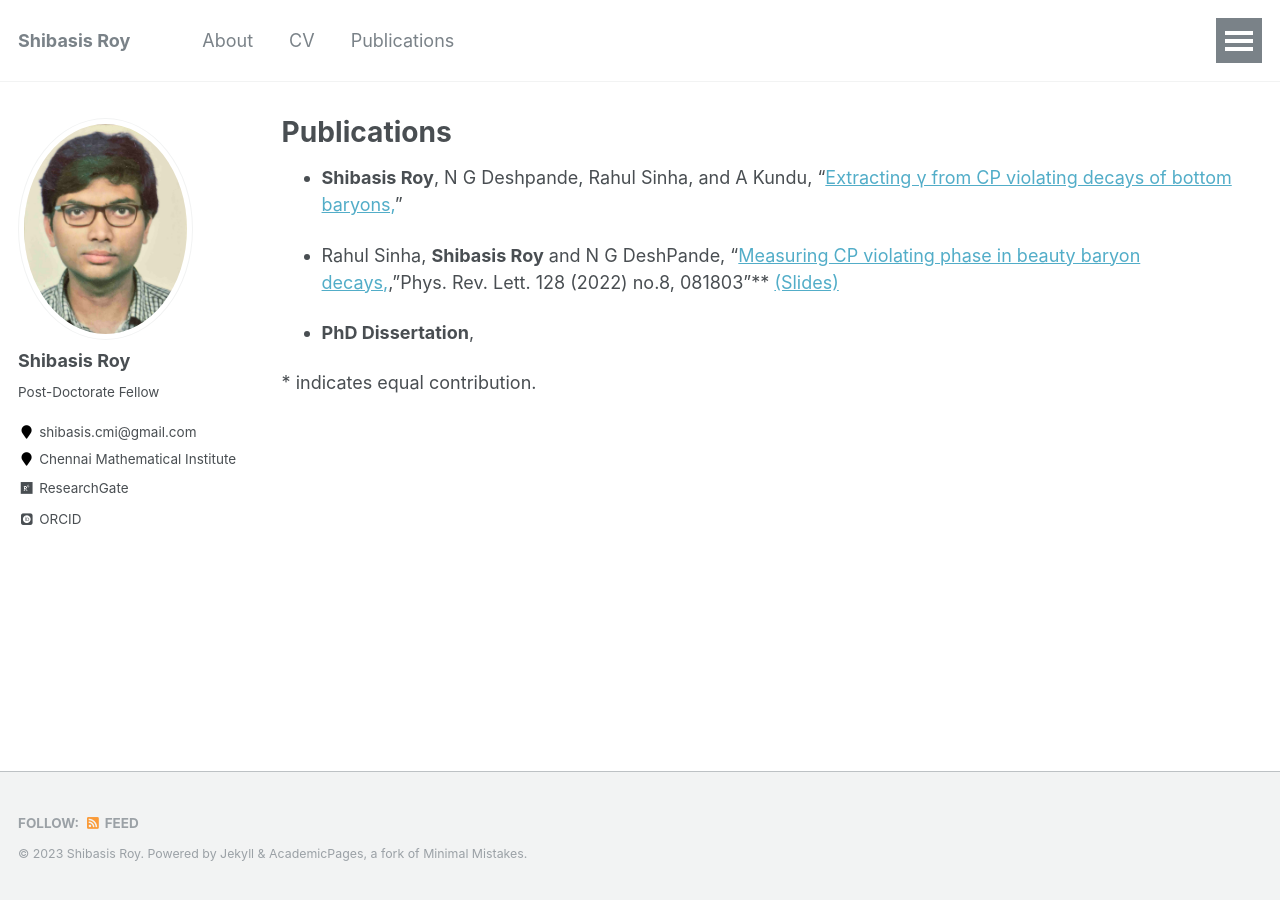
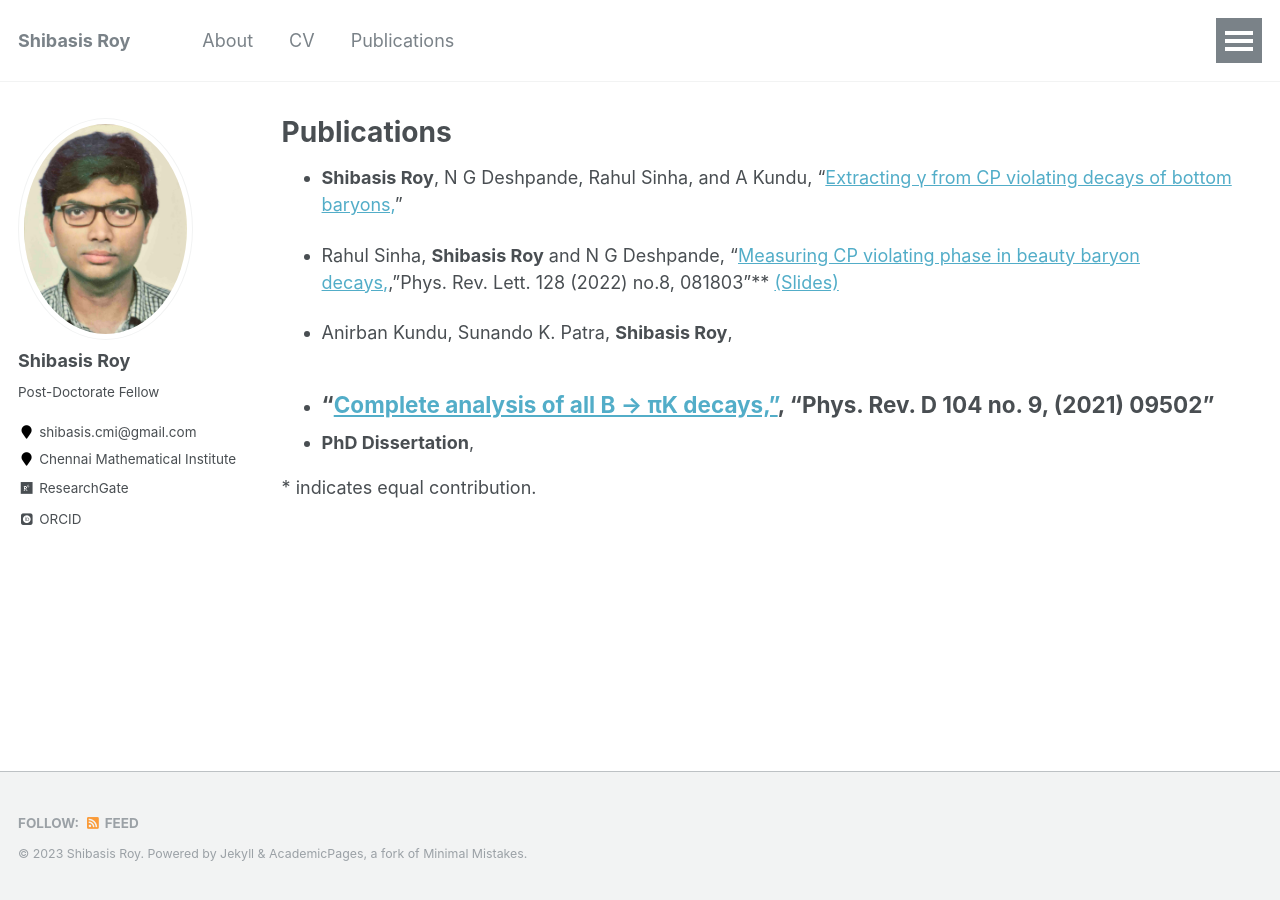
Before and after one commit to shibasisr/shibasisr.github.io, a Jekyll site: the page built from _pages/publications.md, in a window 1280 px wide. Built offline with Jekyll 4.4.1, drawn with Linux system fonts in a browser that asks for light colours; some web fonts are replaced; a script bundle is joined from its source files by our own code; library files that are not in the unit come from our copies.

Commit message:
Update publications.md

```diff
--- a/_pages/publications.md
+++ b/_pages/publications.md
@@ -14,11 +14,13 @@
 - **Shibasis Roy**, N G Deshpande, Rahul Sinha, and A Kundu,
 "[Extracting γ from CP violating decays of bottom baryons,](https://inspirehep.net/literature/2638625)"
 
-- Rahul Sinha, **Shibasis Roy** and N G DeshPande,
+- Rahul Sinha, **Shibasis Roy** and N G Deshpande,
 "[Measuring CP violating phase in beauty baryon decays,]([https://drive.google.com/file/d/1JV_0ALmFSrrhISKcWs3LivvcG_ADiYnR/view?usp=sharing](https://inspirehep.net/literature/1925486)),"Phys. Rev. Lett. 128 (2022) no.8, 081803"** [(Slides)](https://drive.google.com/file/giveslideslink)
 
-
-- **PhD Dissertation**,
+- Anirban Kundu, Sunando K. Patra, **Shibasis Roy**,
+- "[Complete analysis of all B → πK decays,"](https://inspirehep.net/literature/1873323), "Phys. Rev. D 104 no. 9, (2021) 09502"
+-
+-  **PhD Dissertation**,
 
 
 \* indicates equal contribution.
```
